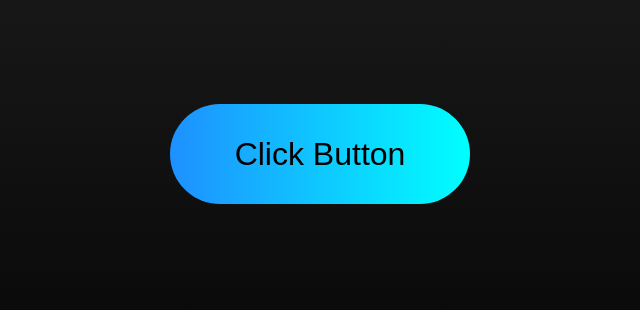
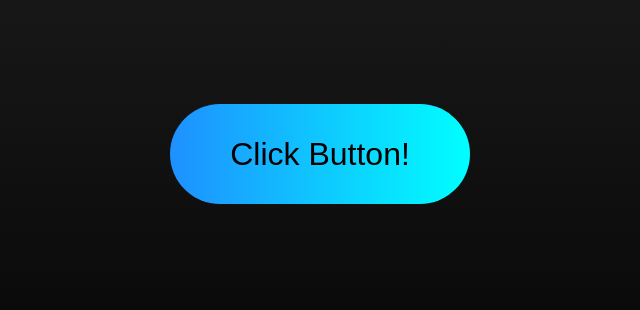
Before and after one commit to Shchuenai/test, a plain HTML site: page index.html in a window 1280 px wide. Shown: the part 246-556 px from the top of the page, 320-960 px from the left. Drawn offline with Linux system fonts and the light colour scheme.

Commit message:
Update index.html

```diff
--- a/index.html
+++ b/index.html
@@ -3,7 +3,7 @@
     <link rel="stylesheet" href="index.css">
   </head>
   <body>
-    <button class='btn'>Click Button</button>
+    <button class='btn'>Click Button!</button>
     <script src="index.js"></script>
   </body>
 </html>
```
